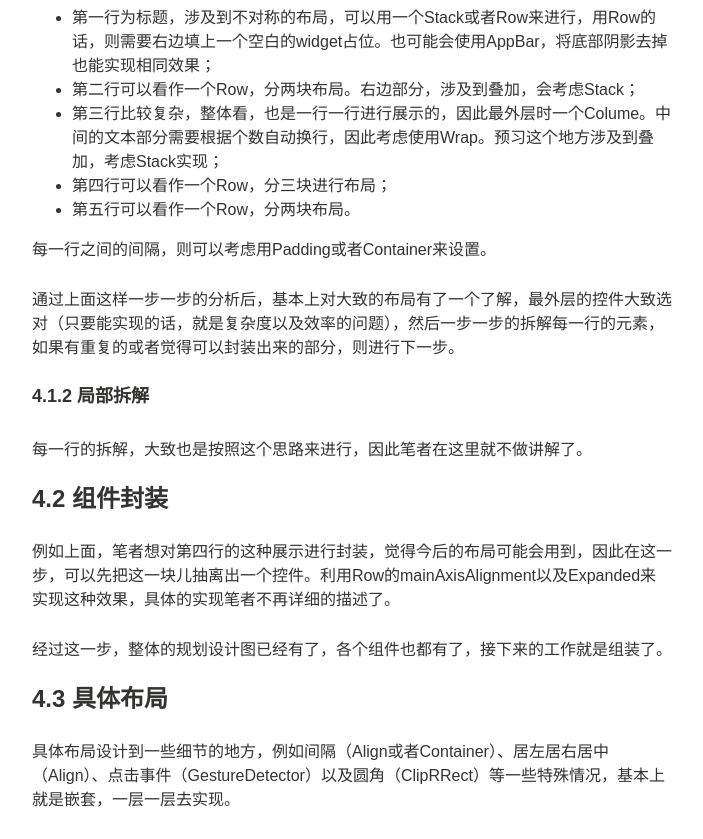
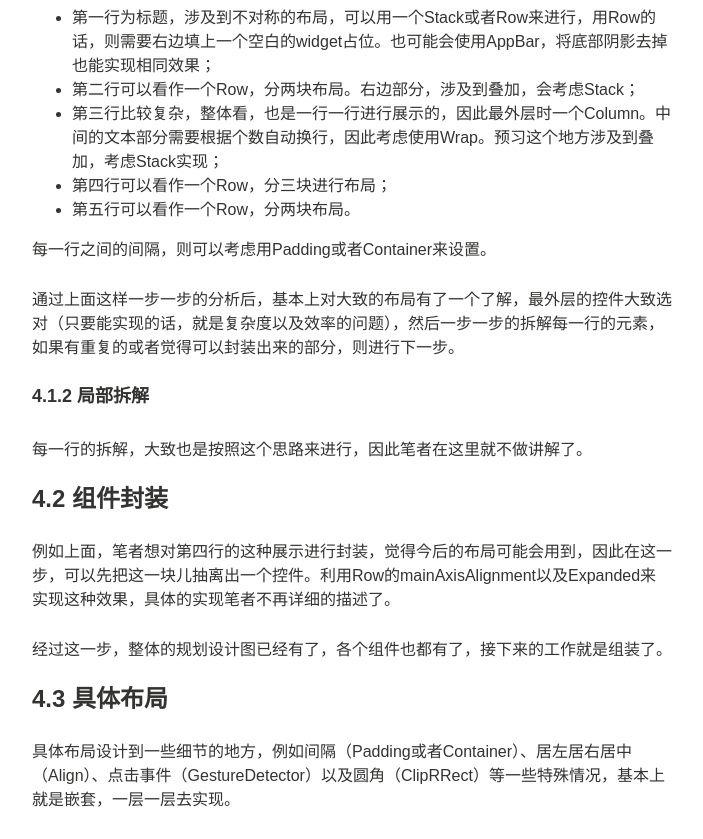
Before and after one commit to yang7229693/yang7229693.github.io, a Jekyll site: the page built from _posts/2018-05-27-flutter-layout.md, in a window 1280 px wide and 1400 px high, scrolled down 6751 px. Shown: the part 155-994 px from the top of the window, without its empty margins (288-991 px from the left). Built offline with Jekyll 4.4.1, drawn with Linux system fonts in a browser that asks for light colours; comment, search, counter and statistics services are not loaded.

Commit message:
issue fix

```diff
--- a/_posts/2018-05-27-flutter-layout.md
+++ b/_posts/2018-05-27-flutter-layout.md
@@ -198,7 +198,7 @@ class _YellowBirdState extends State<YellowBird> {
 
 * 第一行为标题，涉及到不对称的布局，可以用一个Stack或者Row来进行，用Row的话，则需要右边填上一个空白的widget占位。也可能会使用AppBar，将底部阴影去掉也能实现相同效果；
 * 第二行可以看作一个Row，分两块布局。右边部分，涉及到叠加，会考虑Stack；
-* 第三行比较复杂，整体看，也是一行一行进行展示的，因此最外层时一个Colume。中间的文本部分需要根据个数自动换行，因此考虑使用Wrap。预习这个地方涉及到叠加，考虑Stack实现；
+* 第三行比较复杂，整体看，也是一行一行进行展示的，因此最外层时一个Column。中间的文本部分需要根据个数自动换行，因此考虑使用Wrap。预习这个地方涉及到叠加，考虑Stack实现；
 * 第四行可以看作一个Row，分三块进行布局；
 * 第五行可以看作一个Row，分两块布局。
 
@@ -218,7 +218,7 @@ class _YellowBirdState extends State<YellowBird> {
 
 ### 4.3 具体布局
 
-具体布局设计到一些细节的地方，例如间隔（Align或者Container）、居左居右居中（Align）、点击事件（GestureDetector）以及圆角（ClipRRect）等一些特殊情况，基本上就是嵌套，一层一层去实现。
+具体布局设计到一些细节的地方，例如间隔（Padding或者Container）、居左居右居中（Align）、点击事件（GestureDetector）以及圆角（ClipRRect）等一些特殊情况，基本上就是嵌套，一层一层去实现。
 
 在实际布局中，笔者实际使用的是Scaffold，顶部的AppBar将阴影直接去掉即可实现效果，body部分则实现2-5行的内容。最外层套一个Column也能实现，本质上都没什么区别，运行效果图如下所示。
 
```
